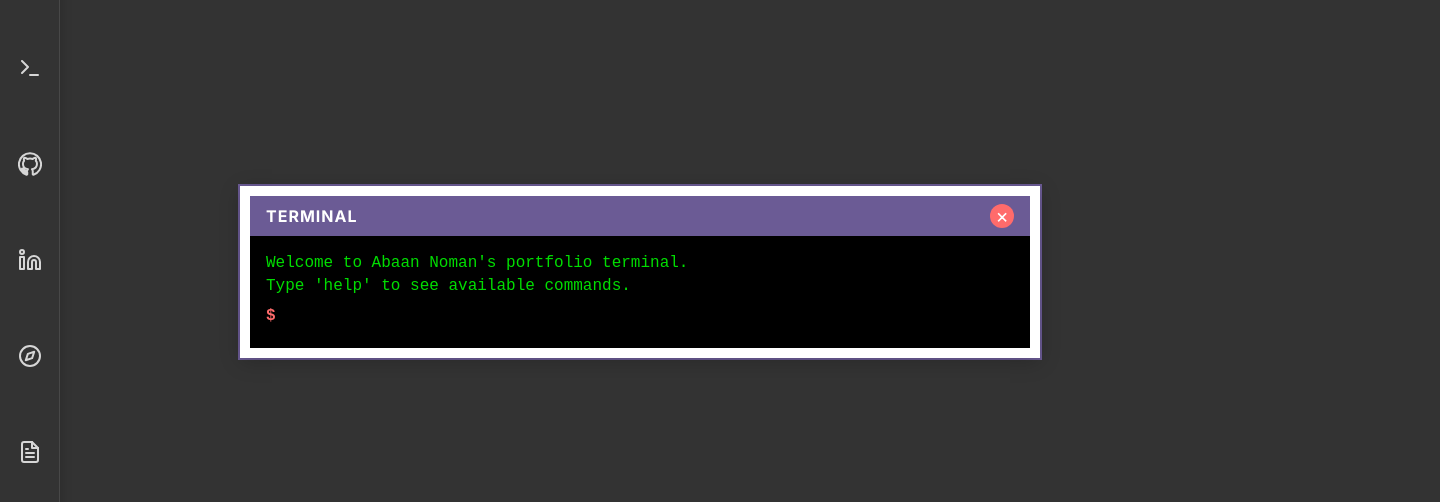
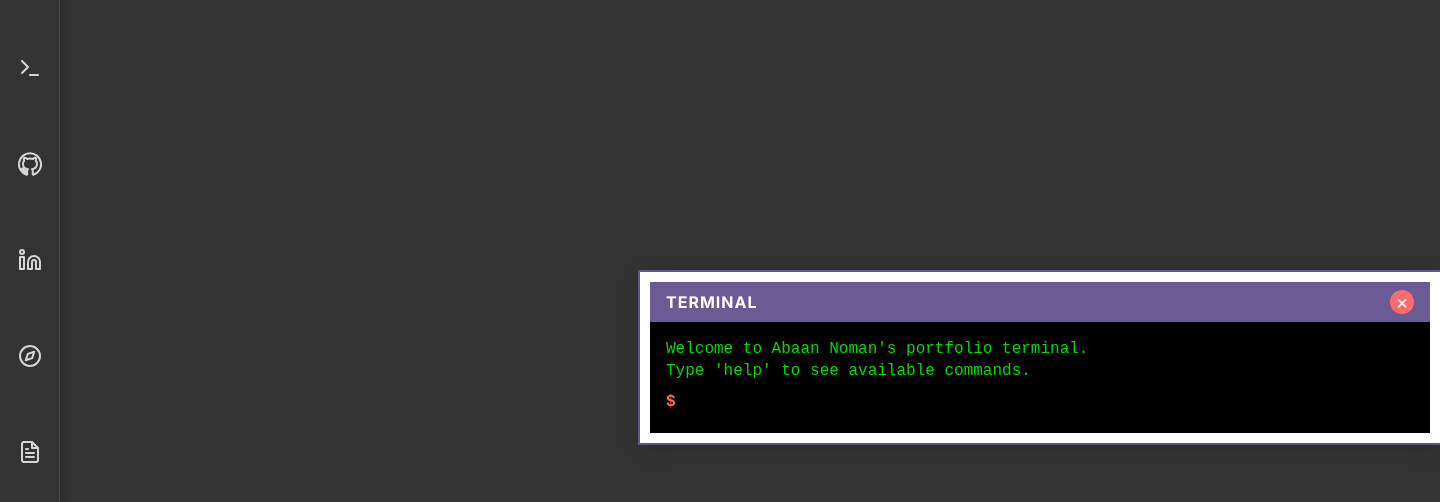
Before and after one commit to abaan-noman/abaan-portfolio, a Next.js app: page / in a window 1280 px wide. Shown: the part 128-630 px from the top of the page, 1440 px wide, since content can reach past the window. Built offline with nearby package versions, Linux system fonts and the light colour scheme.

Commit message:
Fixed terminal positioning to ensure proper centering

```diff
--- a/app/components/Terminal.tsx
+++ b/app/components/Terminal.tsx
@@ -376,19 +376,9 @@ Libraries/Frameworks: Spring Boot, ReactJS, NextJS, NodeJS, PostgreSQL, PyTorch,
           transition={{ duration: 0.5 }}
           className="terminal"
           style={{ zIndex }}
-          drag
-          dragControls={dragControls}
-          dragMomentum={false}
-          dragElastic={0}
-          onClick={bringToFront}
-          onDragEnd={(e, info) => {
-            setPosition({ x: info.point.x, y: info.point.y });
-          }}
         >
           <div
             className="terminal-header"
-            onPointerDown={startDrag}
-            style={{ cursor: 'grab' }}
           >
             <div className="flex">
               <div className="terminal-title">{title}</div>
--- a/app/globals.css
+++ b/app/globals.css
@@ -28,8 +28,11 @@ body {
   overflow: hidden;
   width: 80%;
   max-width: 800px;
-  margin: 2rem auto;
-  position: relative;
+  margin: 0 auto;
+  position: absolute;
+  top: 50%;
+  left: 50%;
+  transform: translate(-50%, -50%);
   border: 10px solid var(--border-color);
   box-shadow: 0 4px 20px rgba(0, 0, 0, 0.2), 0 0 0 2px var(--primary-color);
   touch-action: none;
@@ -330,7 +333,7 @@ body {
 }
 
 .icon {
-  color: currentColor;
+  color: white;
 }
 
 .flex {
--- a/app/page.tsx
+++ b/app/page.tsx
@@ -28,7 +28,7 @@ export default function Home() {
   };
 
   return (
-    <main className="flex min-h-screen flex-col items-center justify-center overflow-hidden">
+    <main className="flex min-h-screen flex-col items-center justify-center relative">
       <Navbar
         onShowProjects={handleShowProjects}
         onToggleTerminal={handleToggleTerminal}
```
